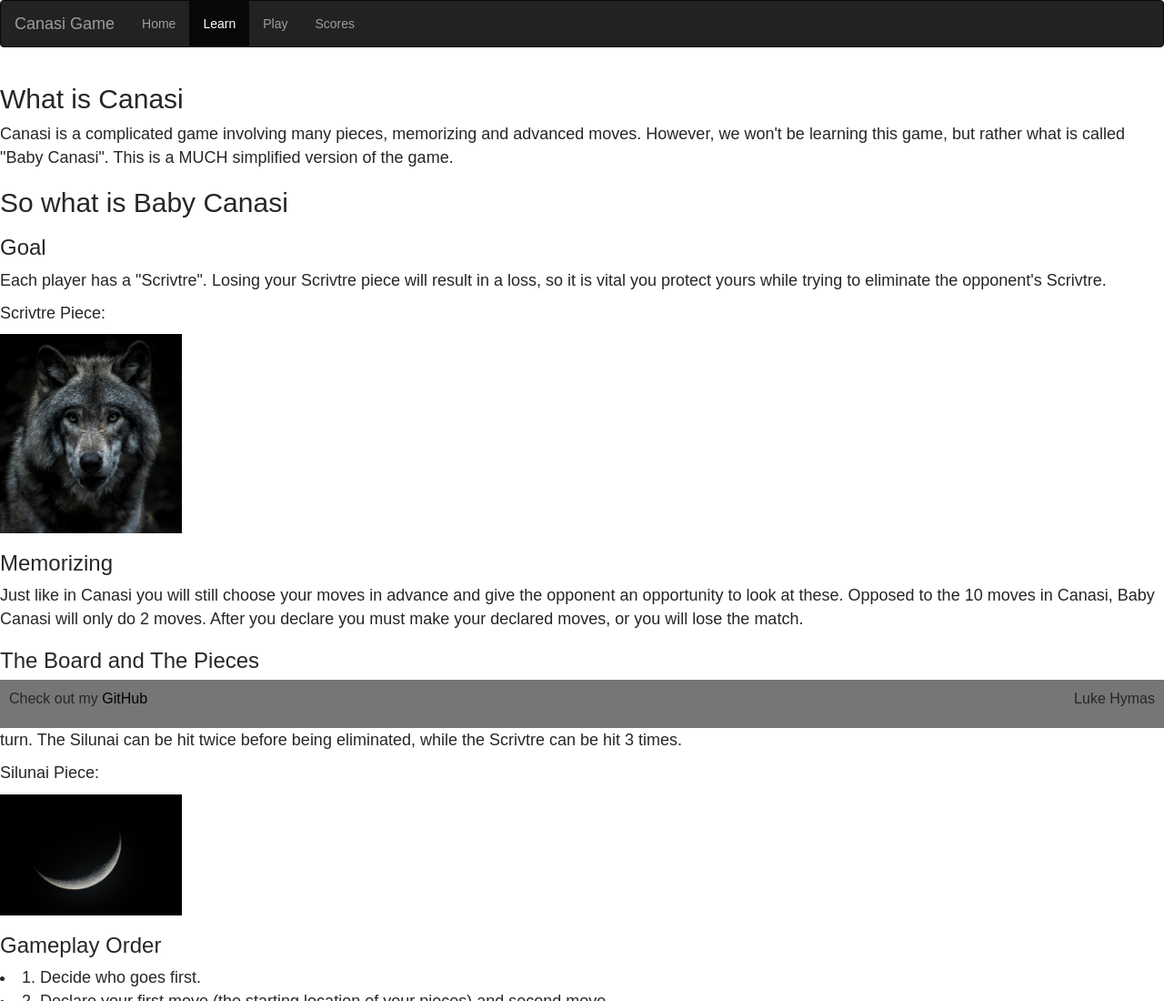
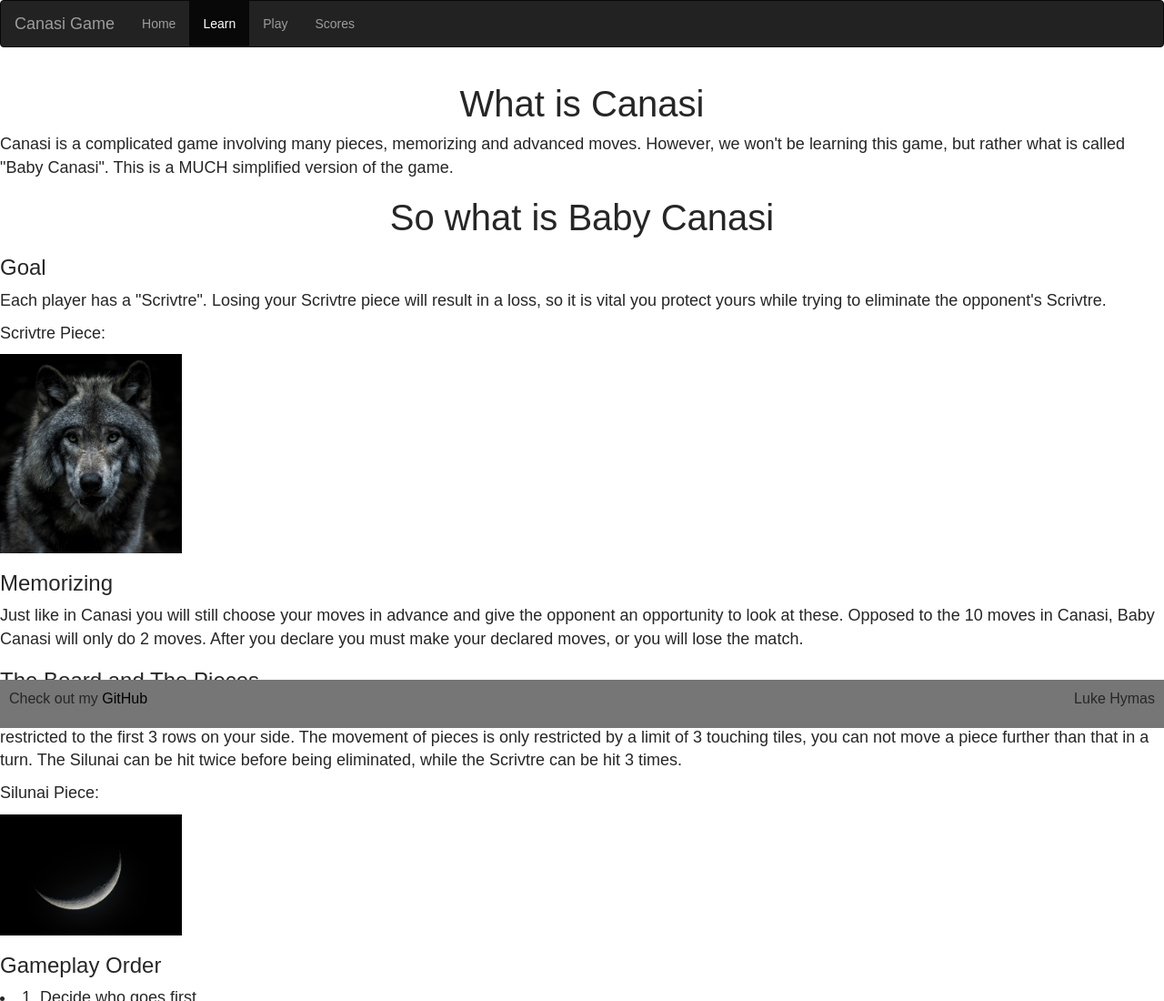
Before and after one commit to DatumWeb/Startup260, a website: page CanasiSite/canasi-html/learn.html in a window 1280 px wide. Shown: the top 1100 px of the page at 91% size. Drawn offline with nearby package versions, Linux system fonts and the light colour scheme.

Commit message:
Formated learn.html, added some image logic, needs finished

```diff
--- a/CanasiSite/canasi-html/learn.html
+++ b/CanasiSite/canasi-html/learn.html
@@ -27,14 +27,14 @@
         </header>
 
         <main>
-            <h2>What is Canasi</h2>
+            <h2 class="largeless-header text-center">What is Canasi</h2>
             <p>
                 Canasi is a complicated game involving many pieces, memorizing and advanced moves.
                 However, we won't be learning this game, but rather what is called "Baby Canasi". This
                 is a MUCH simplified version of the game.
             </p>
 
-            <h2>So what is Baby Canasi</h2>
+            <h2 class="largeless-header text-center">So what is Baby Canasi</h2>
             <h3>Goal</h3>
             <p>
                 Each player has a "Scrivtre". Losing your Scrivtre piece will result in a loss, so it
```
